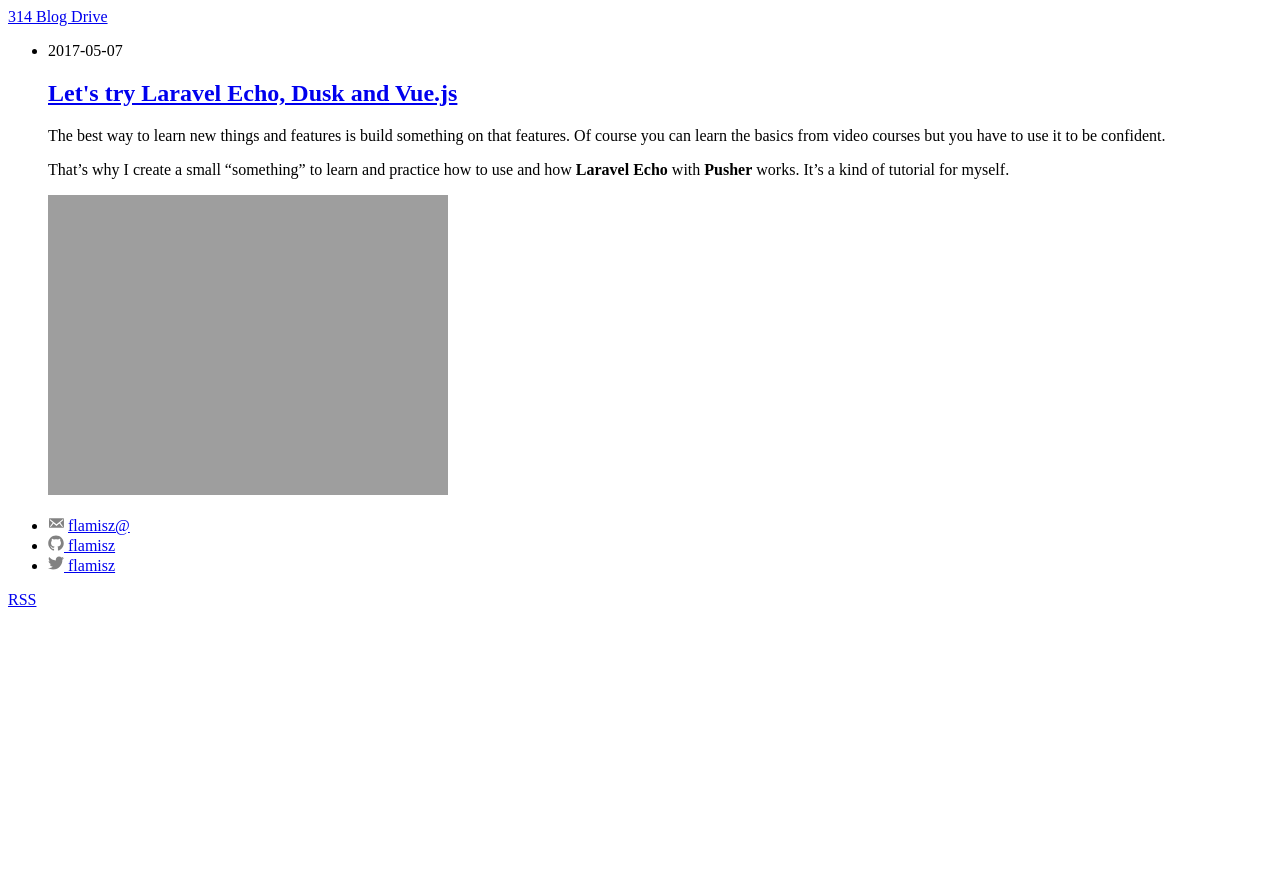
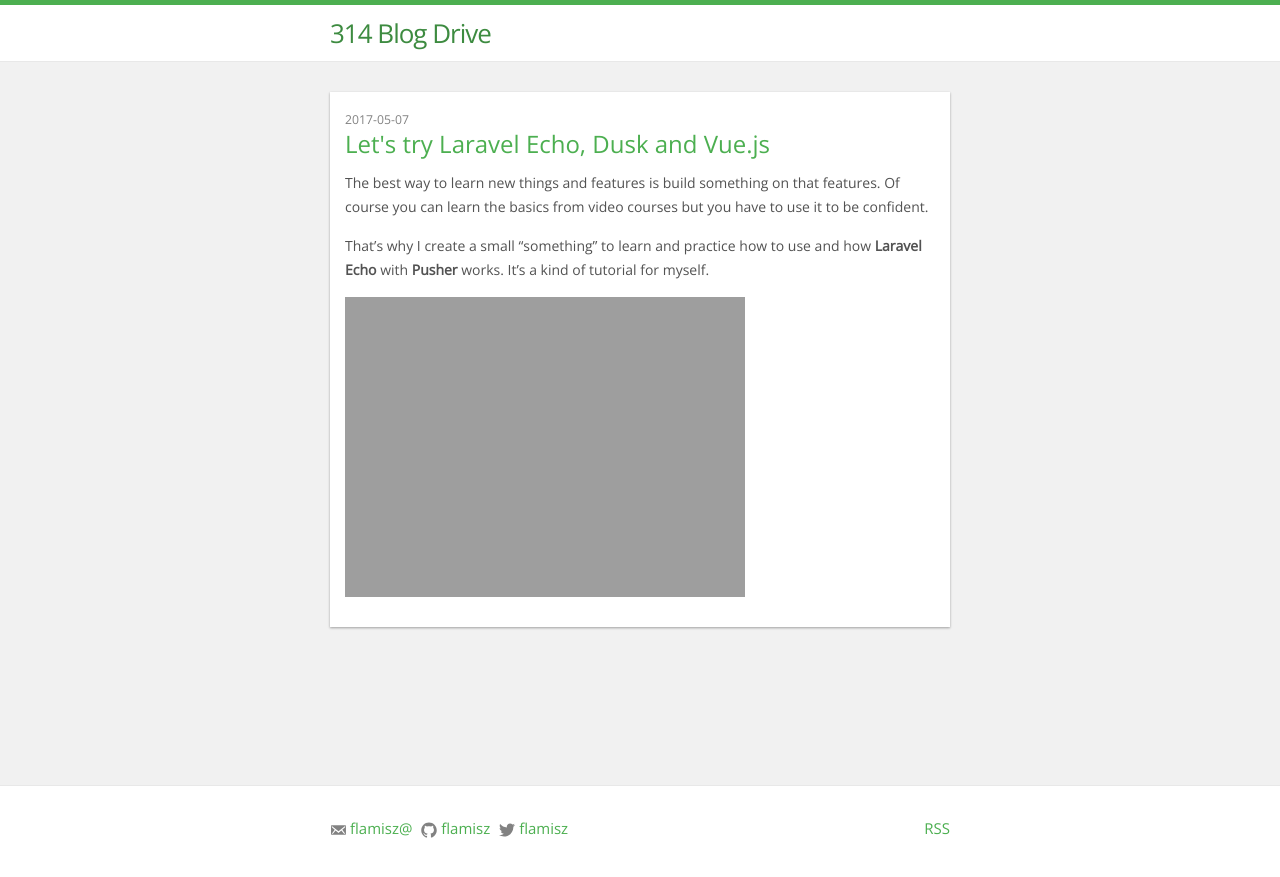
Before and after one commit to flamisz/flamisz.github.io, a Jekyll site: the page built from index.md, in a window 1280 px wide. Shown: the top 877 px of the page. Built offline with Jekyll 4.4.1, drawn with Linux system fonts in a browser that asks for light colours.

Commit message:
Update _config.yml

```diff
--- a/_config.yml
+++ b/_config.yml
@@ -17,8 +17,8 @@ title: 314 Blog Drive
 email: flamisz@gmail.com
 description: > # this means to ignore newlines until "baseurl:"
   Something about development. Mostly Laravel.
-baseurl: "https://flamisz.github.io" # the subpath of your site, e.g. /blog
-url: "" # the base hostname & protocol for your site, e.g. http://example.com
+baseurl: "" # the subpath of your site, e.g. /blog
+url: "https://flamisz.github.io/" # the base hostname & protocol for your site, e.g. http://example.com
 twitter_username: flamisz
 github_username:  flamisz
 google_analytics: UA-98725979-1
```
